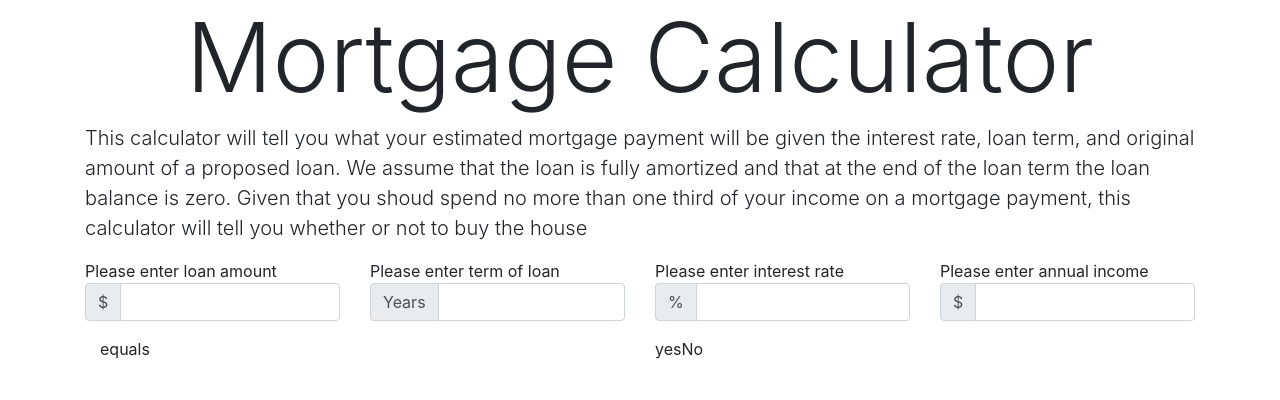
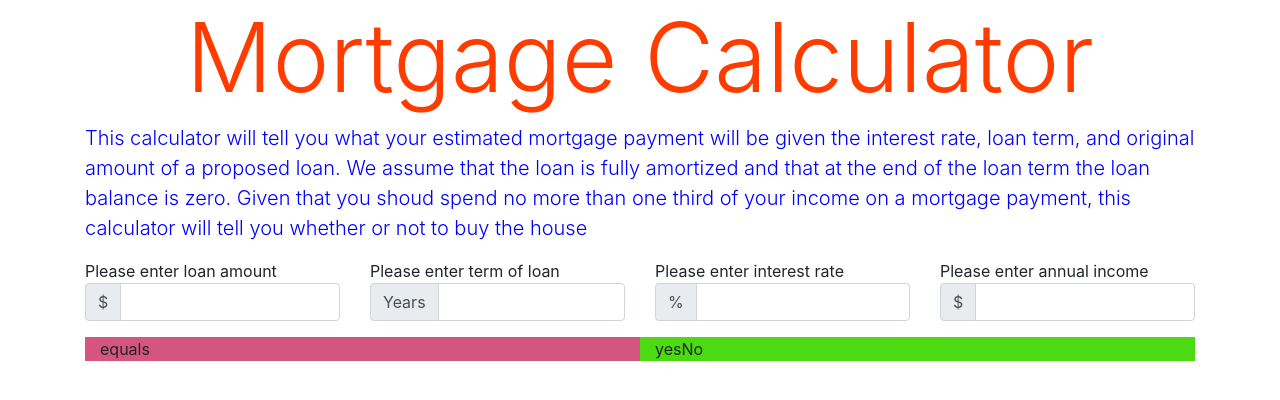
Before and after one commit to dgrupper/theGruppah, a plain HTML site: page index.html in a window 1280 px wide. Drawn offline with nearby package versions, Linux system fonts and the light colour scheme.

Commit message:
Update style.css

```diff
--- a/style.css
+++ b/style.css
@@ -1,12 +1,19 @@
-// CSS requirements:  - some form of responsive design which improves user experience, such as media queries.
-                      - at least 3 CSS selectors
-//
+/* CSS requirements:  - some form of responsive design which improves user experience, such as media queries.*/
+/*                    - at least 3 CSS selectors                                                             */
+/* The responsive design requirement of this project is met by using Bootstrap.                              */
+/* These are the three custom css rules required by the project. This stylesheet is to be used with the style sheet provided by Bootstrap */
 
-1) Media Queries
+h1 {
+    color: rgb(255, 60, 0);
+}
 
-2) Selectors
-Selector 1
+p {
+    color: blue;
+}
 
-Selector 2
-
-Selector 3
+.yesNo {
+    background-color: rgb(76, 219, 19);
+}
+.payment {
+    background-color: rgb(212, 85, 127);
+}
```
